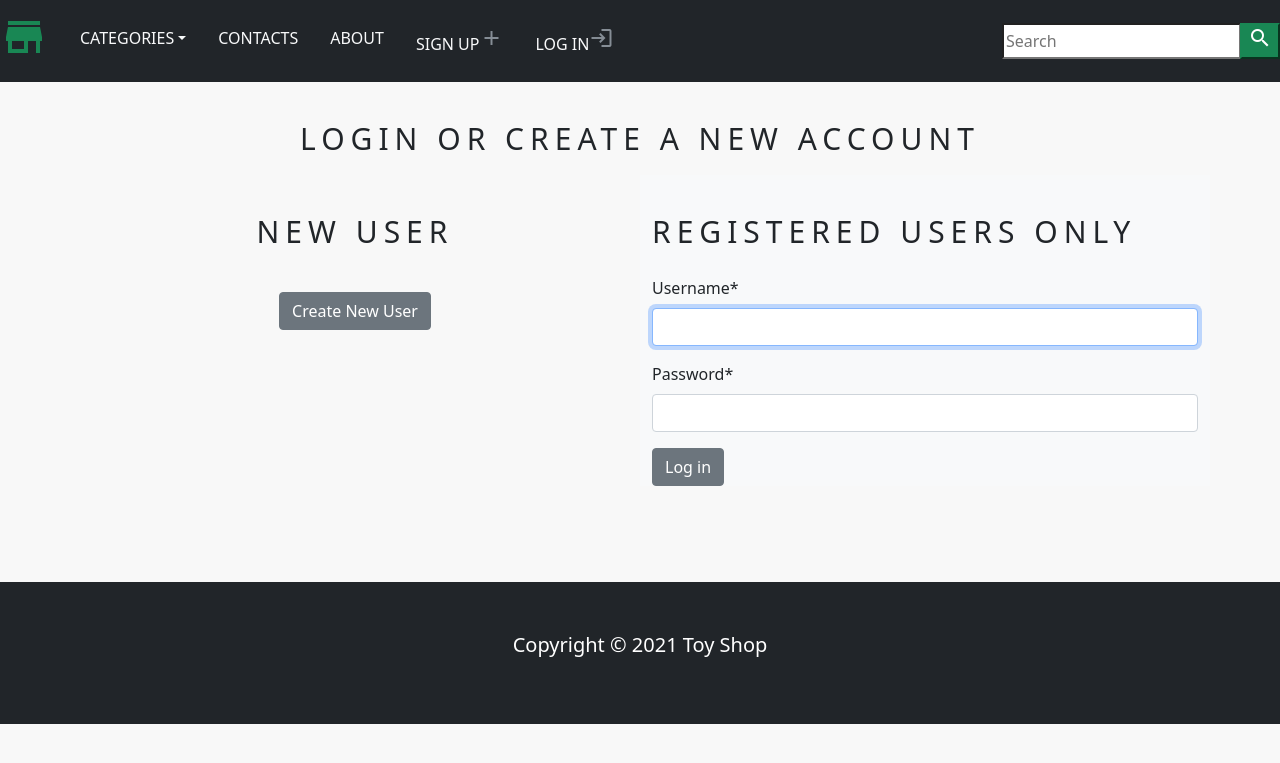
After one commit to andreysyniy/ecommerce-project, a Django app: page /account/login/ in a window 1280 px wide. The commit adds this page. Shown: the top 763 px of the page. Run offline with Django 3.2, Linux system fonts and the light colour scheme; data that the repository does not hold is empty; some libraries are stand-ins or nearby versions.

Commit message:
Login and Logout

```diff
--- a/ecommerce/static/css/base.css
+++ b/ecommerce/static/css/base.css
@@ -24,3 +24,7 @@ body {
   color: red;
   font-weight: bold;
 }
+
+.custom_div {
+  margin-bottom: 20px !important;
+}
--- /dev/null
+++ b/shop/templates/login.html
@@ -0,0 +1,41 @@
+{% extends 'base.html' %}
+{% load static %}
+{% load crispy_forms_tags %}
+{% block title %}
+  Log in
+{% endblock %}
+{% block content %}
+
+  <div class="container">
+    <br>
+    <h1 class="product_title text-center">
+      Login or Create a New Account
+    </h1>
+    <div class="row">
+      <div class="col-12 col-sm-12 col-lg-6 text-center custom_div">
+        <br>
+        <h2 class="product_title">
+          New User
+        </h2>
+        <br>
+        <a href="{% url 'signup' %}" class="btn btn-secondary">Create New User</a>
+      </div>
+      <div class="col-12 col-sm-12 col-md-12 col-lg-6 bg-light">
+        <div>
+          <br>
+          <h2 class="product_title">
+            Registered Users Only
+          </h2>
+          <form method="post">
+            {% csrf_token %}
+            <p>{{form | crispy}}</p>
+            <button type="submit" class="btn btn-secondary">Log in</button>
+          </form>
+        </div>
+      </div>
+    </div>
+    <br>
+  </div>
+  <br>
+
+{% endblock %}
--- a/shop/templates/navbar.html
+++ b/shop/templates/navbar.html
@@ -43,6 +43,33 @@
           >About</a
         >
       </li>
+      {% if request.user.is_authenticated and request.user.first_name %}
+      <li class="nav-item">
+        <span
+          class="nav-link text-light text-uppercase font-weight-bold px-3"
+          >Welcome, {{request.user.first_name}}!<i class="material-icons cart-icon">account_circle</i></span
+        >
+      </li>
+      <li class="nav-item">
+        <a
+          class="nav-link text-light text-uppercase font-weight-bold px-3"
+          href="{% url 'signout' %}">Sign Out<i class="material-icons cart-icon">exit_to_app</i></a
+        >
+      </li>
+      {% else %}
+      <li class="nav-item">
+        <a
+          class="nav-link text-light text-uppercase font-weight-bold px-3"
+          href="{% url 'signup' %}">Sign Up<i class="material-icons cart-icon">add</i></a
+        >
+      </li>
+      <li class="nav-item">
+        <a
+          class="nav-link text-light text-uppercase font-weight-bold px-3"
+          href="{% url 'login' %}">Log in<i class="material-icons cart-icon">login</i></a
+        >
+      </li>
+      {% endif %}
       {% if item_count > 0 %}
       <li>
         <a
--- a/shop/urls.py
+++ b/shop/urls.py
@@ -10,4 +10,6 @@ urlpatterns = [
     path('cart/remove/<int:product_id>', views.cart_remove, name='cart_remove'),
     path('cart/remove_product/<int:product_id>', views.cart_remove_product, name='cart_remove_product'),
     path('account/create/', views.signUpView, name='signup'),
+    path('account/login/', views.loginView, name='login'),
+    path('account/signout/', views.signoutView, name='signout'),
 ]
--- a/shop/views.py
+++ b/shop/views.py
@@ -3,6 +3,8 @@ from django.shortcuts import get_object_or_404, redirect, render
 from .models import Category, Product, Cart, CartItem
 from django.contrib.auth.models import Group, User
 from .forms import SingUpForm
+from django.contrib.auth.forms import AuthenticationForm
+from django.contrib.auth import login, authenticate, logout
 
 # Create your views here.
 
@@ -91,3 +93,25 @@ def signUpView(request):
   else:
     form = SingUpForm()
   return render(request, 'signup.html', {'form': form})
+
+
+def loginView(request):
+  if request.method == 'POST':
+    form = AuthenticationForm(data=request.POST)
+    if form.is_valid():
+      username = request.POST['username']
+      password = request.POST['password']
+      user = authenticate(username=username, password=password)
+      if user is not None:
+        login(request, user)
+        return redirect('home')
+      else:
+        return redirect('signup')
+
+  else:
+    form = AuthenticationForm()
+  return render(request, 'login.html', {'form': form})
+
+def signoutView(request):
+  logout(request)
+  return redirect('login')
```
